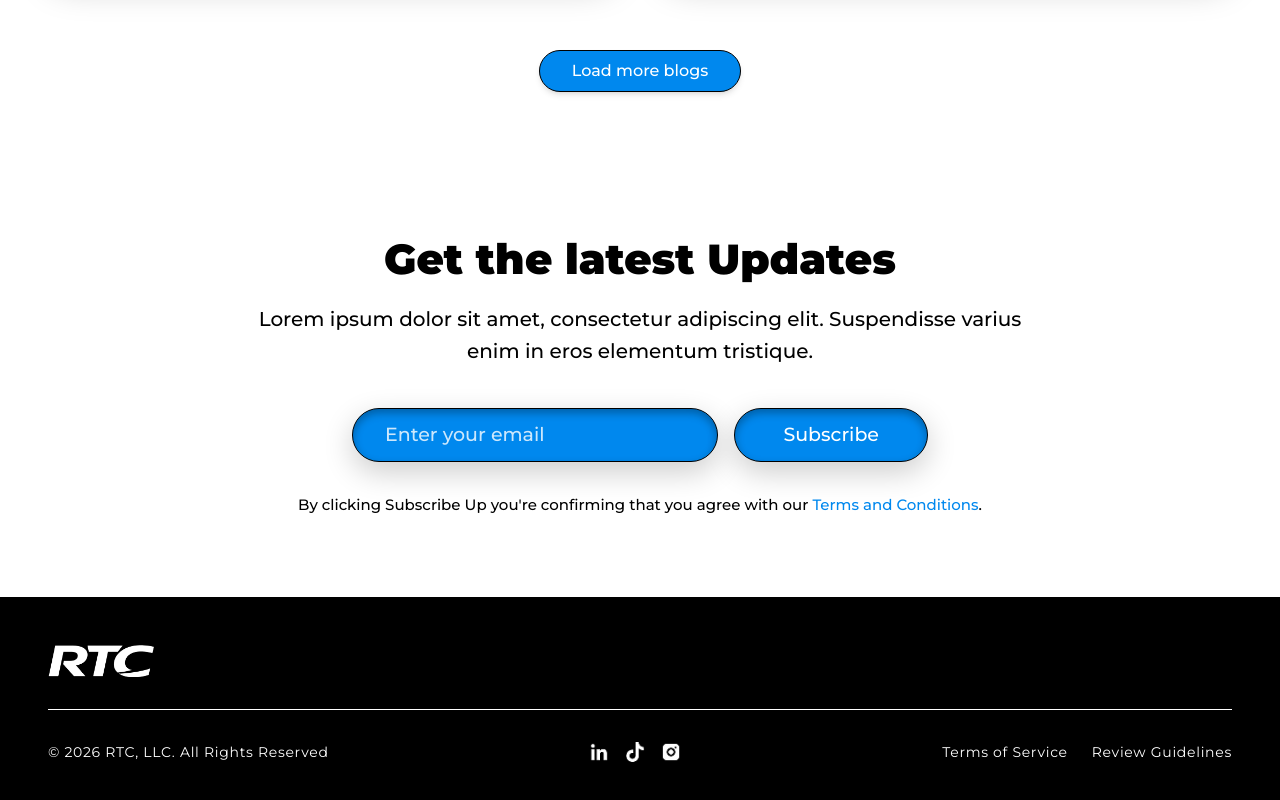
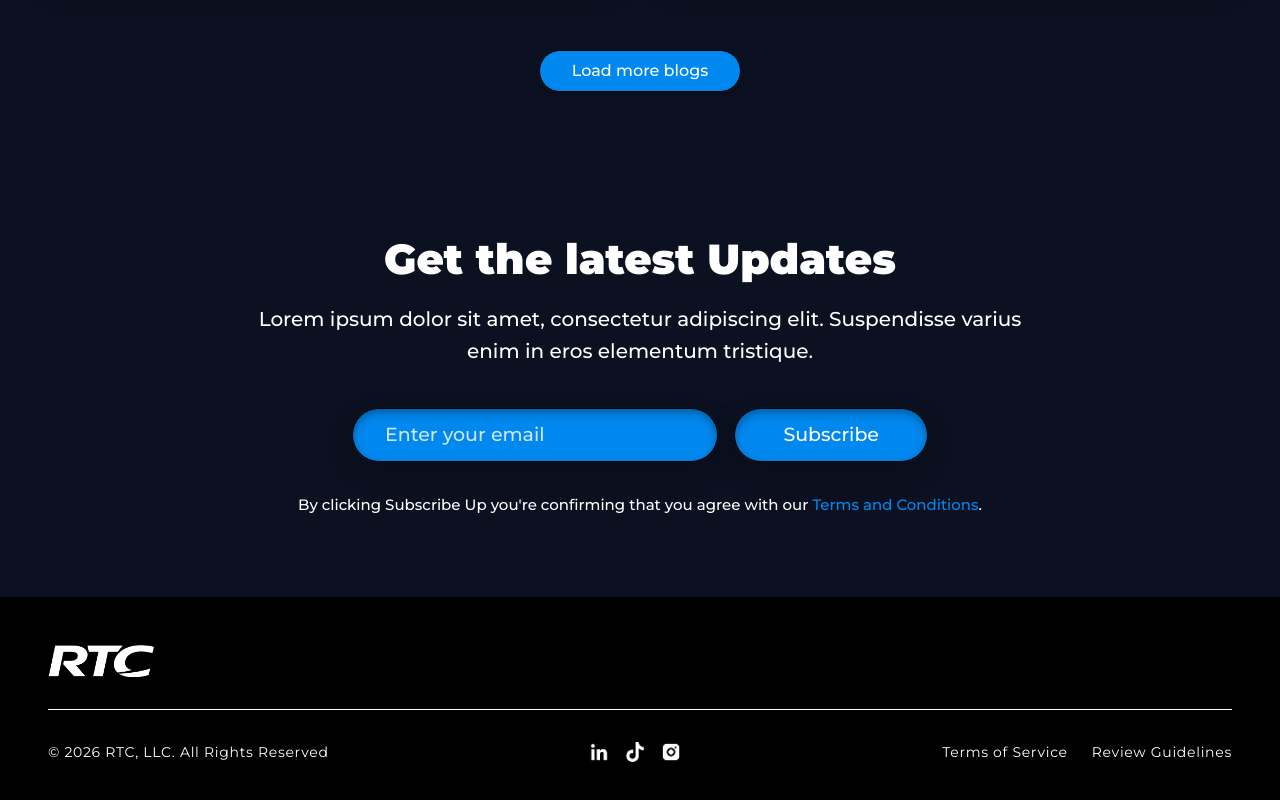
Before and after one commit to farhanali355/ratethecourse, a Next.js app: page /blog in a window 1280 px wide. Shown: the part 2244-3044 px from the top of the page. Built offline with nearby package versions, Linux system fonts and the light colour scheme; no server answers.

Commit message:
Update blog page: dark bg and white text styling

```diff
--- a/src/app/blog/page.tsx
+++ b/src/app/blog/page.tsx
@@ -14,7 +14,7 @@ export default function BlogPage() {
     };
 
     return (
-        <main className="min-h-screen bg-white font-montserrat">
+        <main className="min-h-screen font-montserrat" style={{ backgroundColor: '#0B1120' }}>
             <div className="max-w-7xl mx-auto px-6 md:px-12 py-12 md:py-20">
 
                 {/* Featured Blog Section */}
--- a/src/components/features/blog/BlogSubscription.tsx
+++ b/src/components/features/blog/BlogSubscription.tsx
@@ -6,10 +6,10 @@ import Link from 'next/link'
 export function BlogSubscription() {
     return (
         <div className="max-w-4xl mx-auto pt-10 pb-20 px-6 text-center">
-            <h2 className="text-[32px] md:text-[42px] font-[850] font-montserrat text-black mb-3">
+            <h2 className="text-[32px] md:text-[42px] font-[850] font-montserrat text-white mb-3">
                 Get the latest Updates
             </h2>
-            <p className="text-black max-w-[820px] font-[450] mx-auto mb-10 font-montserrat text-[20px] leading-relaxed">
+            <p className="text-white max-w-[820px] font-[450] mx-auto mb-10 font-montserrat text-[20px] leading-relaxed">
                 Lorem ipsum dolor sit amet, consectetur adipiscing elit. Suspendisse varius <br className="hidden md:block" /> enim in eros elementum tristique.
             </p>
 
@@ -27,7 +27,7 @@ export function BlogSubscription() {
                 </button>
             </form>
 
-            <p className="mt-8 text-[15px] text-black font-montserrat font-[450]">
+            <p className="mt-8 text-[15px] text-white font-montserrat font-[450]">
                 By clicking Subscribe Up you're confirming that you agree with our <Link href="/terms" className="text-[#0088EE] hover:underline">Terms and Conditions</Link>.
             </p>
         </div>
```
